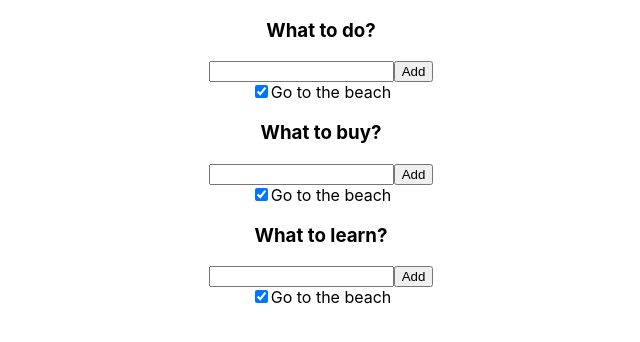
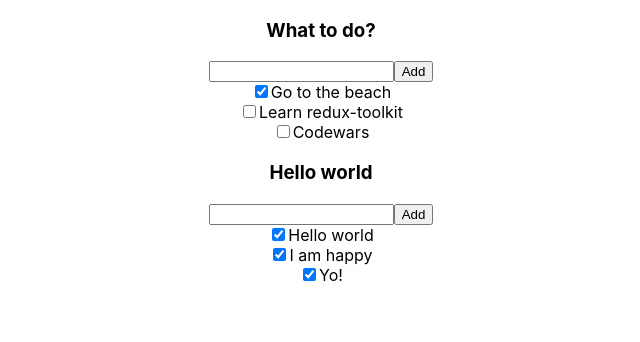
Before and after one commit to itsmeshusha/redux-toolkit-todolist, a React (Create React App) app: page / in a window 1280 px wide. Shown: the top 342 px of the page, without its empty margins (319-959 px from the left). Built offline with nearby package versions, Linux system fonts and the light colour scheme.

Commit message:
Add hardcoded tasks

```diff
--- a/src/App.tsx
+++ b/src/App.tsx
@@ -3,11 +3,22 @@ import './App.css';
 import {Todolist} from "./components/todolist/Todolist";
 
 function App() {
+    const tasks1 = [
+        {id: 1, title: 'Go to the beach', isDone: true},
+        {id: 2, title: 'Learn redux-toolkit', isDone: false},
+        {id: 3, title: 'Codewars', isDone: false}
+    ]
+    const tasks2 = [
+        {id: 1, title: 'Hello world', isDone: true},
+        {id: 2, title: 'I am happy', isDone: true},
+        {id: 3, title: 'Yo!', isDone: true}
+    ]
+
   return (
     <div className="App">
-      <Todolist title={'What to do?'} />
-      <Todolist title={'What to buy?'} />
-      <Todolist title={'What to learn?'} />
+      <Todolist title={'What to do?'} tasks={tasks1} />
+      <Todolist title={'Hello world'} tasks={tasks2} />
+
     </div>
   );
 }
--- a/src/components/todolist/Todolist.tsx
+++ b/src/components/todolist/Todolist.tsx
@@ -1,8 +1,14 @@
 import React from 'react'
 import s from './Todolist.module.css'
 
+type TaskType = {
+    id: number
+    title: string
+    isDone: boolean
+}
 type PropsType = {
     title: string
+    tasks: Array<TaskType>
 }
 
 export const Todolist = (props: PropsType) => {
@@ -11,10 +17,10 @@ export const Todolist = (props: PropsType) => {
             <h3>{props.title}</h3>
             <input type={'text'}/>
             <button>Add</button>
-            <div>
-                <input type={'checkbox'} checked={true}/>
-                <span>Go to the beach</span>
-            </div>
+            {props.tasks.map(el => <div key={el.id}>
+                <input type={'checkbox'} checked={el.isDone}/>
+                <span>{el.title}</span>
+            </div>)}
 
 
         </div>
```
